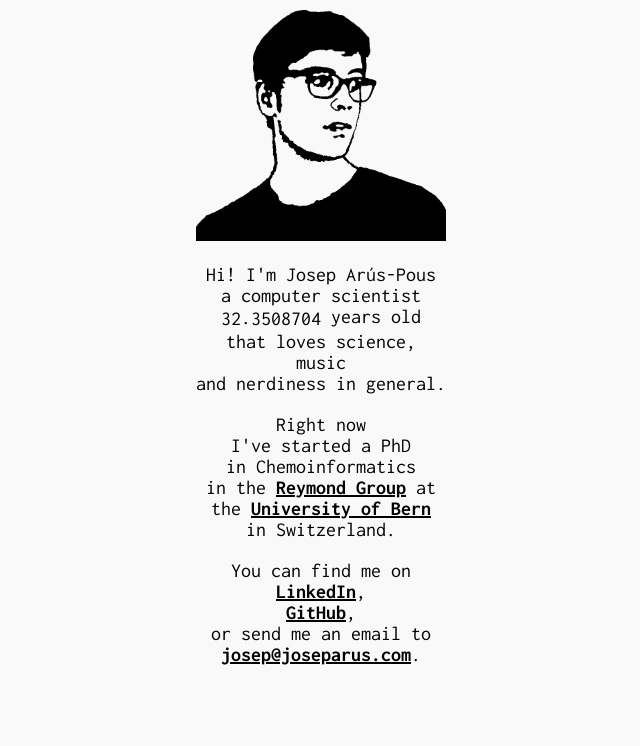
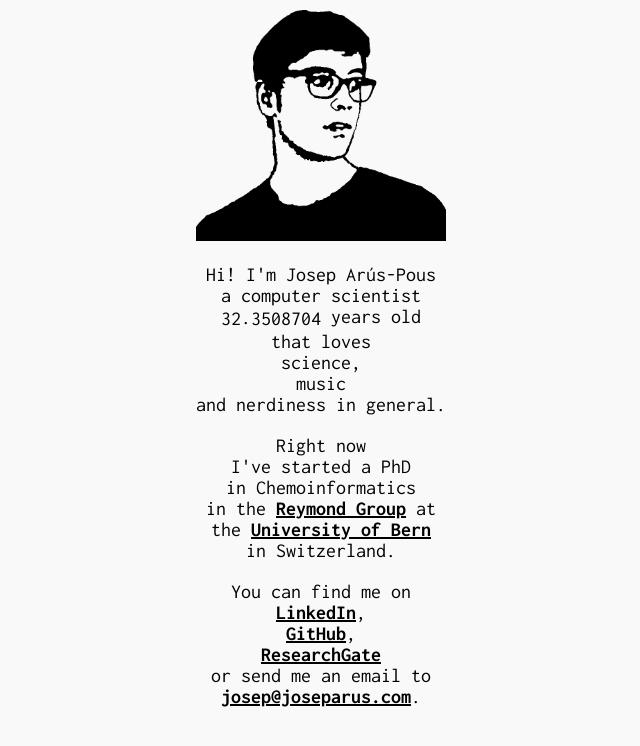
Before and after one commit to undeadpixel/joseparus.com, a Jekyll site: the page built from index.html, in a window 1280 px wide. Shown: the top 746 px of the page, without its empty margins (319-959 px from the left). Built offline with Jekyll 4.4.1, drawn with Linux system fonts in a browser that asks for light colours; nearby versions of some CDN libraries; part of the change alters nothing that is shown.

```diff
--- a/_includes/head.html
+++ b/_includes/head.html
@@ -3,7 +3,7 @@
   <meta http-equiv="X-UA-Compatible" content="IE=edge">
   <meta name="viewport" content="width=device-width, initial-scale=1">
 
-  <meta name="description" content="">
+  <meta name="description" content="Hi! I'm Josep Arús-Pous, a computer scientist and PhD student in chemoinformatics at the University of Bern in Switzerland.">
 
   <title>{{ include.title }}</title>
 
--- a/index.html
+++ b/index.html
@@ -8,8 +8,9 @@ title: Josep Arús-Pous
   <p>
   Hi! I'm Josep Arús-Pous<br>
   a computer scientist<br>
-  <span id="years-old"></span> years old<br>
-  that loves science,<br>
+  <span id="years-old">32</span> years old<br>
+  that loves <br>
+  science,<br>
   music<br>
   and nerdiness in general.
   </p>
@@ -25,6 +26,7 @@ title: Josep Arús-Pous
   You can find me on<br>
   <a href="https://www.linkedin.com/in/joseparus" target="_blank">LinkedIn</a>,<br>
   <a href="https://github.com/undeadpixel" target="_blank">GitHub</a>,<br>
+  <a href="https://www.researchgate.net/profile/Josep_Arus-Pous" target="_blank">ResearchGate</a><br>
   or send me an email to<br>
   <a href="mailto:josep@joseparus.com">josep@joseparus.com</a>.
   </p>
```
